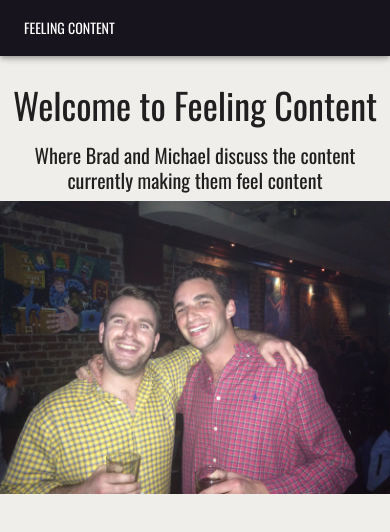
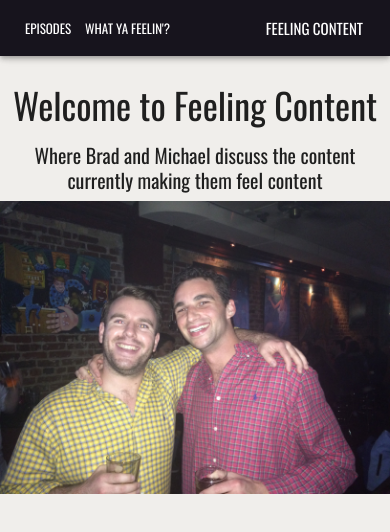
Before and after one commit to likearollinson/FeelingContent, a React (Create React App) app in the folder client/: page / in a window 390 px wide. Shown: the top 532 px of the page. Built offline with nearby package versions, Linux system fonts and the light colour scheme; no server answers.

Commit message:
make mobile friendly, minor fixes

```diff
--- a/client/src/components/GlobalAppBar/index.js
+++ b/client/src/components/GlobalAppBar/index.js
@@ -68,35 +68,52 @@
     },
   });
 
+  const [anchorElNav, setAnchorElNav] = React.useState(null);
+  const [anchorElUser, setAnchorElUser] = React.useState(null);
 
-  const useMatchMedia = (mediaQuery, initialValue) => {
-    const [isMatching, setIsMatching] = useState(initialValue)
-    useEffect(() => {
-      const watcher = window.matchMedia(mediaQuery)
-      setIsMatching(watcher.matches)
-      const listener = (matches) => {
-        setIsMatching(matches.matches)
-      }
-      if (watcher.addEventListener) {
-        watcher.addEventListener('change', listener)
-      } else {
-        watcher.addListener(listener)
-      }
-      return () => {
-        if (watcher.removeEventListener) {
-          return watcher.removeEventListener('change', listener)
-        } else {
-          return watcher.removeListener(listener)
-        }
-      }
-    }, [mediaQuery])
+  const handleOpenNavMenu = (event) => {
+    setAnchorElNav(event.currentTarget);
+  };
+  const handleOpenUserMenu = (event) => {
+    setAnchorElUser(event.currentTarget);
+  };
 
-    return isMatching
-  }
+  const handleCloseNavMenu = () => {
+    setAnchorElNav(null);
+  };
 
-  const isDesktopResolution = useMatchMedia('(min-width:450px)', true)
-  const isMobileResolution = useMatchMedia('(max-width:449px)', true)
-  // if (Auth.loggedIn()) {
+  const handleCloseUserMenu = () => {
+    setAnchorElUser(null);
+  };
+
+  // const useMatchMedia = (mediaQuery, initialValue) => {
+  //   const [isMatching, setIsMatching] = useState(initialValue)
+  //   useEffect(() => {
+  //     const watcher = window.matchMedia(mediaQuery)
+  //     setIsMatching(watcher.matches)
+  //     const listener = (matches) => {
+  //       setIsMatching(matches.matches)
+  //     }
+  //     if (watcher.addEventListener) {
+  //       watcher.addEventListener('change', listener)
+  //     } else {
+  //       watcher.addListener(listener)
+  //     }
+  //     return () => {
+  //       if (watcher.removeEventListener) {
+  //         return watcher.removeEventListener('change', listener)
+  //       } else {
+  //         return watcher.removeListener(listener)
+  //       }
+  //     }
+  //   }, [mediaQuery])
+
+  //   return isMatching
+  // }
+
+  // const isDesktopResolution = useMatchMedia('(min-width:450px)', true)
+  // const isMobileResolution = useMatchMedia('(max-width:449px)', true)
+  // // if (Auth.loggedIn()) {
   return (
     <React.Fragment>
       <CssBaseline />
@@ -114,26 +131,11 @@
               >
                 <Grid>
                   <Button
-                    size="medium"
-                    component={Link}
-                    color="inherit"
-                    to="/"
-                  >
-                    Feeling Content
-                  </Button>
-                </Grid>
-                {isDesktopResolution && (
-                  <Grid>
-                    <img src={logo} alt='feeling content logo' style={styles.logo} />
-                  </Grid>
-                )}
-                {isDesktopResolution && (
-                  <Grid>
-                    <Button
                     size="small"
                     component={Link}
                     color="inherit"
                     to="/episodes"
+                  // sx={{ display: { xs: 'none', sm: 'block' } }}
                   >
                     Episodes
                   </Button>
@@ -142,11 +144,15 @@
                     component={Link}
                     color="inherit"
                     to="/whatyafeelin"
+                  // sx={{ display: { xs: 'none', sm: 'block' } }}
                   >
                     What Ya Feelin'?
                   </Button>
                 </Grid>
-                )}
+                {/* {isDesktopResolution && ( */}
+                {/* )}
+                {isDesktopResolution && ( */}
+                {/* )}
                 {isMobileResolution && (
                 <Grid>
                   <IconButton
@@ -159,7 +165,20 @@
                     <MenuIcon />
                   </IconButton>
                 </Grid>
-                )}
+                )} */}
+                <Grid item sx={{ display: "flex", flexDirection: "row" }} justify="flex-end" alignItems="center">
+                  <Grid sx={{ display: { xs: 'none', sm: 'block' } }}>
+                    <a href="/" ><img src={logo} alt='feeling content logo' style={styles.logo} /></a>
+                  </Grid>
+                  <Button
+                    size="large"
+                    component={Link}
+                    color="inherit"
+                    to="/"
+                  >
+                    Feeling Content
+                  </Button>
+                </Grid>
               </Grid>
             </Toolbar>
           </AppBar>
--- a/client/src/pages/Episodes.js
+++ b/client/src/pages/Episodes.js
@@ -2,7 +2,8 @@
 import Box from '@mui/material/Box';
 import Typography from '@mui/material/Typography';
 import Grow from '@mui/material/Grow';
-import Grid from '@mui/material/Grid'
+import Grid from '@mui/material/Grid';
+import Link from '@mui/material/Link'
 import { Spotify } from 'react-spotify-embed';
 import { useQuery } from "@apollo/client";
 
@@ -62,13 +63,14 @@
       >
         <Typography
           fontFamily="Oswald"
+          fontWeight="bold"
           variant="p"
           component="h1"
           pt={10}
           sx={{ flexGrow: 1, display: { xs: "block", sm: "block" }, mb: 5 }}
           align="center"
         >
-          Episodes
+          E P I S O D E S
         </Typography>
       </Grow>
       {data?.episodes?.length > 0 ?
@@ -85,12 +87,29 @@
                   variant="p"
                   component="h3"
                   align="center"
-                  sx={{ flexGrow: 1, display: { xs: 'block', sm: 'block' }, mb: 1 }}
+                  sx={{ flexGrow: 1, display: { xs: 'none', sm: 'block' }, mb: 1 }}
                 >
                   {episode.title}
                 </Typography>
               </Grow>
-              <Box sx={{ m: 2 }}>
+              <Grow
+                style={{ transformOrigin: "0 0 0" }}
+                {...{ timeout: 2000 }}
+                in={true}
+              >
+                <Typography
+                  fontFamily="Oswald"
+                  variant="p"
+                  component="h3"
+                  align="center"
+                  sx={{ flexGrow: 1, display: { xs: 'block', sm: 'none' }, mb: 1 }}
+                >
+                  <Link href={episode.widget} target="_blank" sx={{ color: 'black' }}>
+                    {episode.title}
+                  </Link>
+                </Typography>
+              </Grow>
+              <Box sx={{ m: 2, display: { xs: 'none', sm: 'block' } }}>
                 <Spotify wide link={episode.widget} />
               </Box>
               <Grow
```
Also changed, not shown: 1 other file (tests, documents, lock files or other folders). Lines whose indentation alone changed are shown as unchanged.
